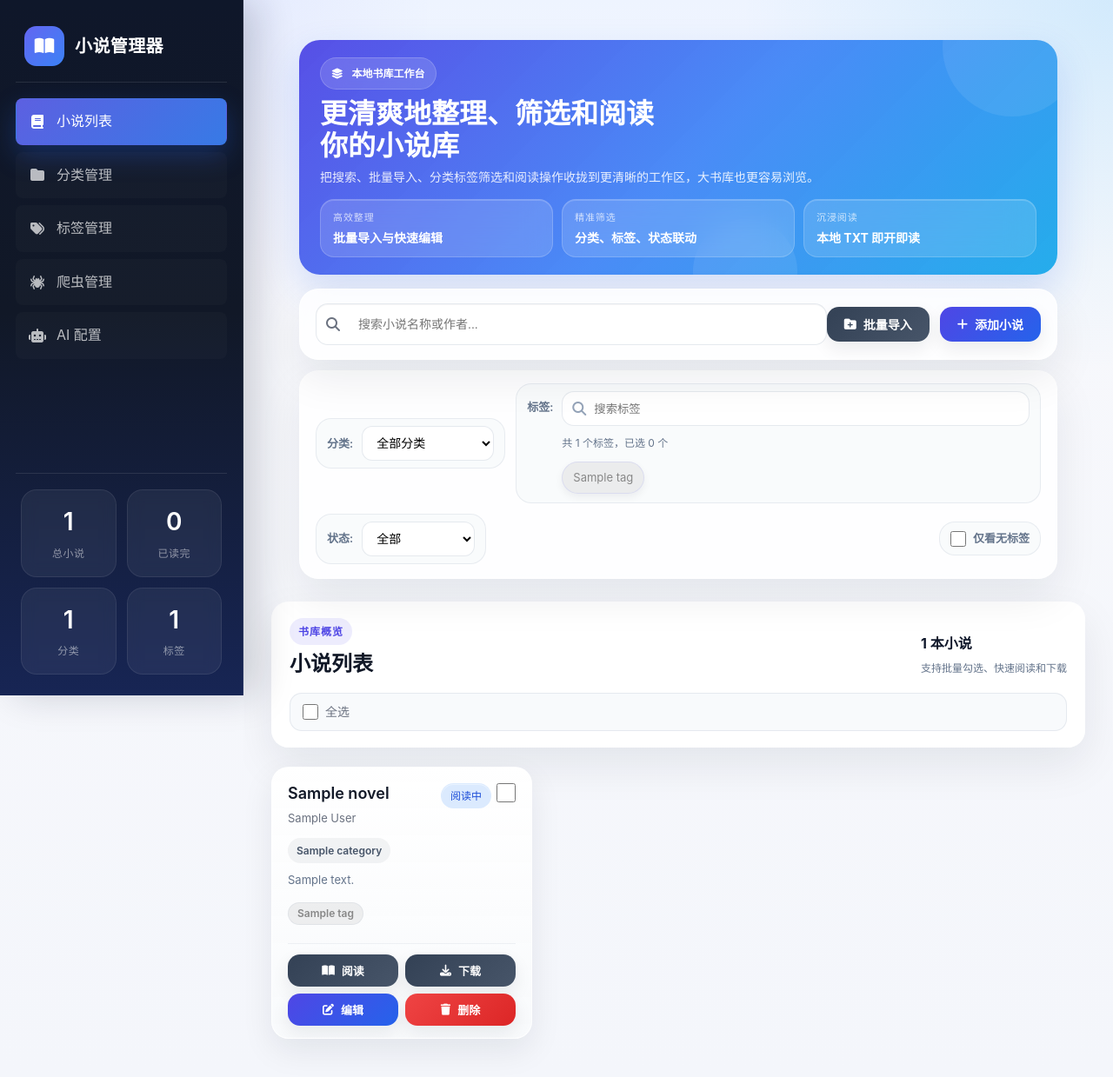
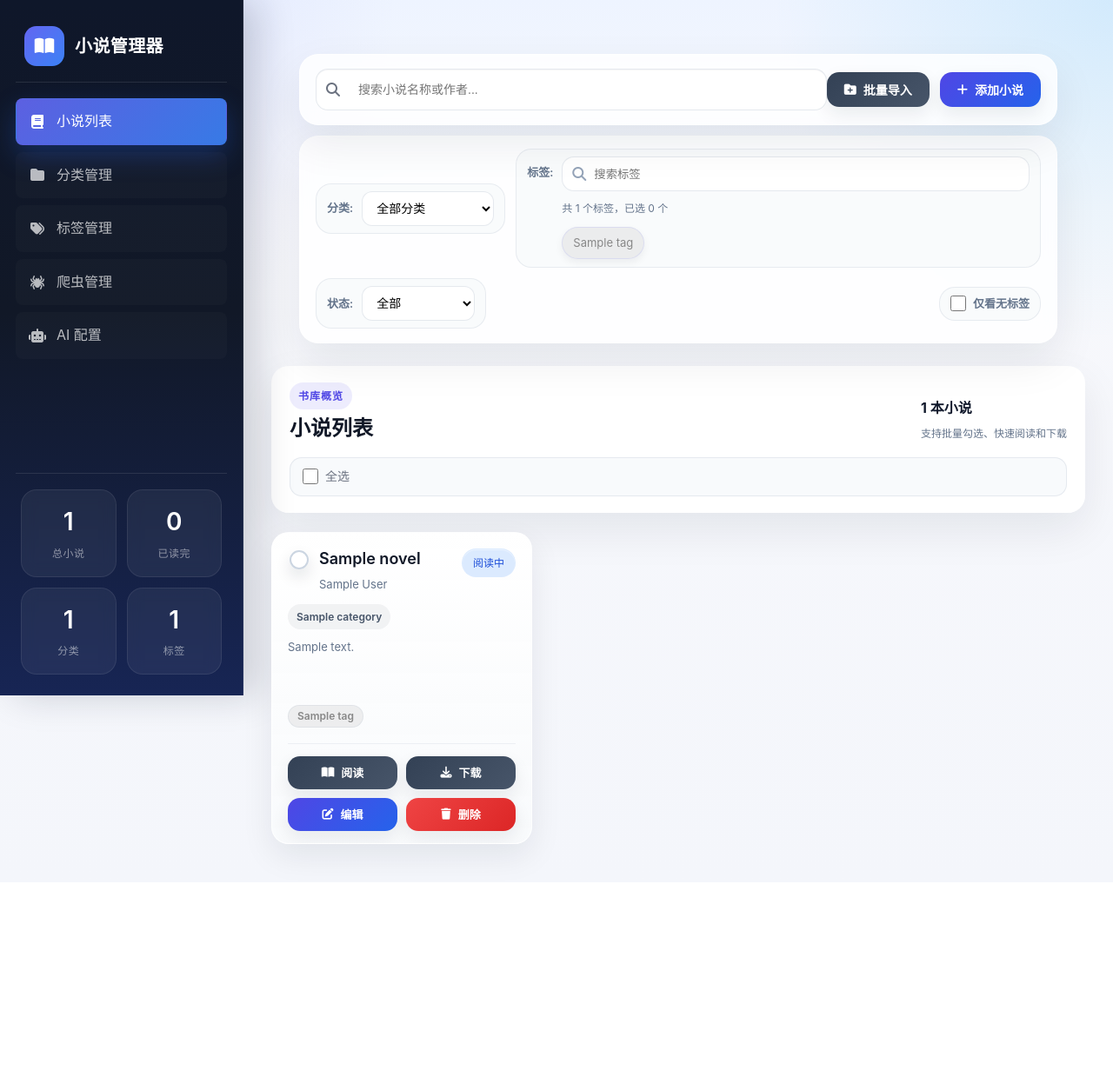
Before and after one commit to livesstart/novel-manage, a Flask app: page / in a window 1280 px wide. Shown: the whole page at 87% size. After the commit the page ends 1008 px from the top, so only its background shows below. Run offline with Flask 3, Linux system fonts and the light colour scheme; tables that the repository leaves empty hold one stand-in row (values such as "Sample post").

Commit message:
优化小说列表页卡片展示与顶部布局
移除小说列表页顶部的本地书库工作台宣传卡片，让页面打开后直接显示搜索、筛选和书库列表内容，减少首屏占用。

将小说卡片上的原生批量选择框改为带可访问标签的自定义圆形选择控件，并补充标题、状态、简介、标签和操作按钮的布局约束，避免窄卡片下出现重叠或溢出。

新增小说卡片 UI 与小说列表顶部卡片移除的 Node 回归测试，防止后续改动重新引入裸露选择框或顶部工作台卡片。

```diff
--- a/static/css/style.css
+++ b/static/css/style.css
@@ -3544,3 +3544,151 @@ textarea:focus {
         width: 100%;
     }
 }
+
+/* Novel card refinements */
+.novel-card {
+    min-height: 248px;
+    padding: 18px 18px 14px;
+    overflow: hidden;
+}
+
+.novel-card::after {
+    display: none;
+}
+
+.novel-card.selected {
+    border-color: rgba(79, 70, 229, 0.42);
+    box-shadow: 0 16px 38px rgba(79, 70, 229, 0.16);
+}
+
+.novel-select-control {
+    position: absolute;
+    top: 18px;
+    left: 18px;
+    z-index: 3;
+    display: inline-flex;
+    align-items: center;
+    justify-content: center;
+    width: 26px;
+    height: 26px;
+    cursor: pointer;
+}
+
+.novel-select-checkbox {
+    position: absolute;
+    inset: 0;
+    width: 100%;
+    height: 100%;
+    margin: 0;
+    opacity: 0;
+    cursor: pointer;
+    appearance: none;
+}
+
+.novel-select-indicator {
+    position: relative;
+    display: inline-flex;
+    align-items: center;
+    justify-content: center;
+    width: 22px;
+    height: 22px;
+    border: 2px solid #cbd5e1;
+    border-radius: 999px;
+    background: rgba(255, 255, 255, 0.96);
+    box-shadow: 0 8px 18px rgba(15, 23, 42, 0.12);
+    transition: border-color 0.16s ease, background 0.16s ease, box-shadow 0.16s ease, transform 0.16s ease;
+}
+
+.novel-select-indicator::after {
+    content: '';
+    width: 6px;
+    height: 10px;
+    border: solid #ffffff;
+    border-width: 0 2px 2px 0;
+    opacity: 0;
+    transform: translateY(-1px) rotate(45deg) scale(0.72);
+    transition: opacity 0.16s ease, transform 0.16s ease;
+}
+
+.novel-select-control:hover .novel-select-indicator,
+.novel-select-checkbox:focus-visible + .novel-select-indicator {
+    border-color: #6366f1;
+    box-shadow: 0 0 0 4px rgba(99, 102, 241, 0.14), 0 8px 18px rgba(15, 23, 42, 0.14);
+    transform: translateY(-1px);
+}
+
+.novel-select-checkbox:checked + .novel-select-indicator {
+    border-color: #4f46e5;
+    background: linear-gradient(135deg, #4f46e5, #2563eb);
+}
+
+.novel-select-checkbox:checked + .novel-select-indicator::after {
+    opacity: 1;
+    transform: translateY(-1px) rotate(45deg) scale(1);
+}
+
+.novel-header {
+    display: grid;
+    grid-template-columns: minmax(0, 1fr) auto;
+    align-items: start;
+    gap: 12px;
+    min-height: 40px;
+    margin-bottom: 12px;
+    padding: 0 0 0 36px;
+}
+
+.novel-title {
+    margin-bottom: 7px;
+    font-size: 18px;
+    line-height: 1.35;
+    letter-spacing: 0;
+    overflow-wrap: anywhere;
+    word-break: break-word;
+}
+
+.novel-author {
+    min-width: 0;
+    color: #64748b;
+}
+
+.novel-author::before {
+    flex: 0 0 auto;
+}
+
+.novel-status {
+    flex: 0 0 auto;
+    max-width: 72px;
+    padding: 6px 12px;
+    text-align: center;
+}
+
+.novel-description {
+    min-height: 63px;
+    margin-bottom: 14px;
+    line-height: 1.55;
+}
+
+.novel-tags {
+    min-height: 30px;
+    align-content: flex-start;
+    gap: 8px;
+    margin-bottom: 14px;
+}
+
+.novel-tag,
+.novel-tag-toggle {
+    max-width: 100%;
+}
+
+.novel-actions {
+    grid-template-columns: repeat(2, minmax(0, 1fr));
+    gap: 10px;
+    padding-top: 14px;
+}
+
+.novel-actions .btn {
+    min-width: 0;
+    min-height: 38px;
+    padding: 9px 10px;
+    white-space: nowrap;
+}
--- a/static/js/app.js
+++ b/static/js/app.js
@@ -215,9 +215,12 @@ function renderNovels() {
         const isSelected = state.selectedNovels.has(novel.id);
         return `
         <div class="novel-card ${isSelected ? 'selected' : ''}" data-id="${novel.id}">
-            <input type="checkbox" class="novel-select-checkbox"
-                   ${isSelected ? 'checked' : ''}
-                   onchange="toggleNovelSelection(${novel.id}, this.checked)">
+            <label class="novel-select-control" aria-label="批量选择小说" title="批量选择">
+                <input type="checkbox" class="novel-select-checkbox"
+                       ${isSelected ? 'checked' : ''}
+                       onchange="toggleNovelSelection(${novel.id}, this.checked)">
+                <span class="novel-select-indicator" aria-hidden="true"></span>
+            </label>
             <div class="novel-header">
                 <div>
                     <div class="novel-title">${escapeHtml(novel.title)}</div>
--- a/templates/index.html
+++ b/templates/index.html
@@ -66,31 +66,6 @@
                 <!-- 小说列表视图 -->
                 <div class="view" id="view-novels">
 <div class="top-shell">
-                <section class="hero-panel">
-                    <div class="hero-copy">
-                        <span class="hero-badge">
-                            <i class="fas fa-layer-group"></i>
-                            本地书库工作台
-                        </span>
-                        <h1>更清爽地整理、筛选和阅读你的小说库</h1>
-                        <p>把搜索、批量导入、分类标签筛选和阅读操作收拢到更清晰的工作区，大书库也更容易浏览。</p>
-                    </div>
-                    <div class="hero-highlights">
-                        <div class="hero-highlight">
-                            <span class="hero-highlight-label">高效整理</span>
-                            <strong>批量导入与快速编辑</strong>
-                        </div>
-                        <div class="hero-highlight">
-                            <span class="hero-highlight-label">精准筛选</span>
-                            <strong>分类、标签、状态联动</strong>
-                        </div>
-                        <div class="hero-highlight">
-                            <span class="hero-highlight-label">沉浸阅读</span>
-                            <strong>本地 TXT 即开即读</strong>
-                        </div>
-                    </div>
-                </section>
-
                 <!-- 顶部栏 -->
                 <header class="header">
                 <div class="search-box">
```
Also changed, not shown: tests/novel-card-ui.test.js (added, +45 -0 lines), tests/novels-view-hero.test.js (added, +16 -0 lines).
